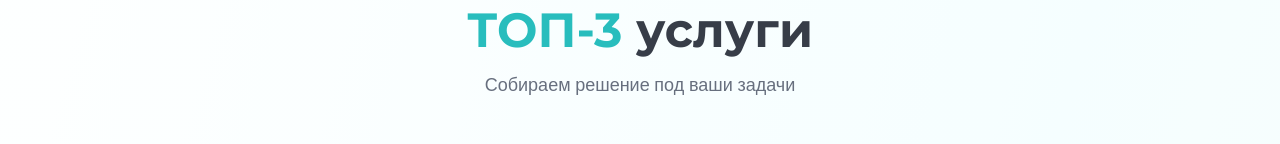
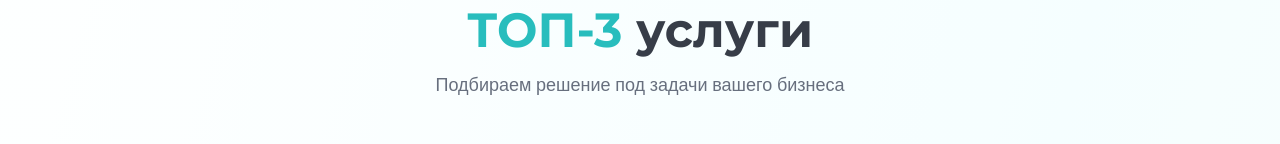
Before and after one commit to pr-poehali-dev/lego-bot-website, a React (Vite) app: page / in a window 1280 px wide. Shown: the part 756-900 px from the top of the page. Built offline with nearby package versions, Linux system fonts and the light colour scheme.

Commit message:
Подбор решения под бизнес

```diff
--- a/src/pages/Index.tsx
+++ b/src/pages/Index.tsx
@@ -209,7 +209,7 @@ const Index = () => {
             <span className="text-primary">ТОП-3</span> услуги
           </h2>
           <p className="text-center text-muted-foreground mb-12 text-lg">
-            Собираем решение под ваши задачи
+            Подбираем решение под задачи вашего бизнеса
           </p>
           <div className="grid md:grid-cols-3 gap-8">
             {services.map((service, idx) => (
```
